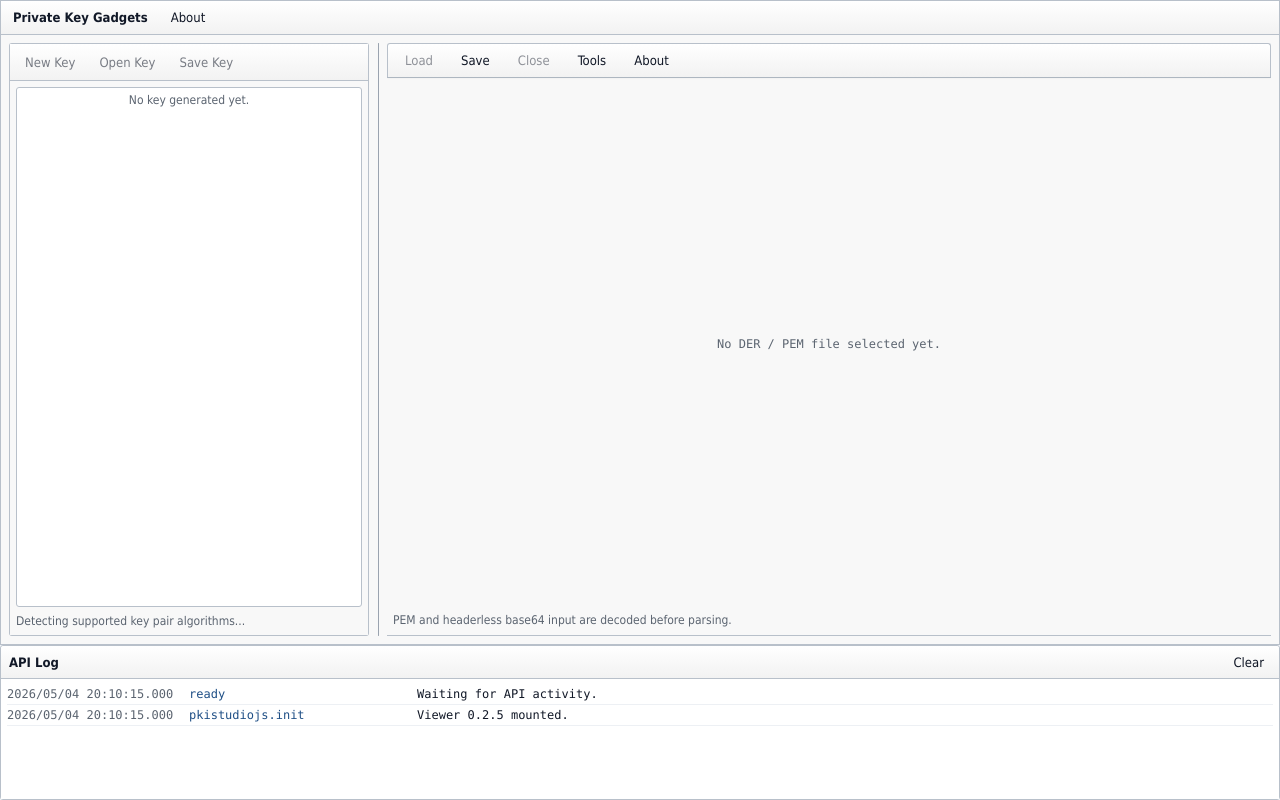
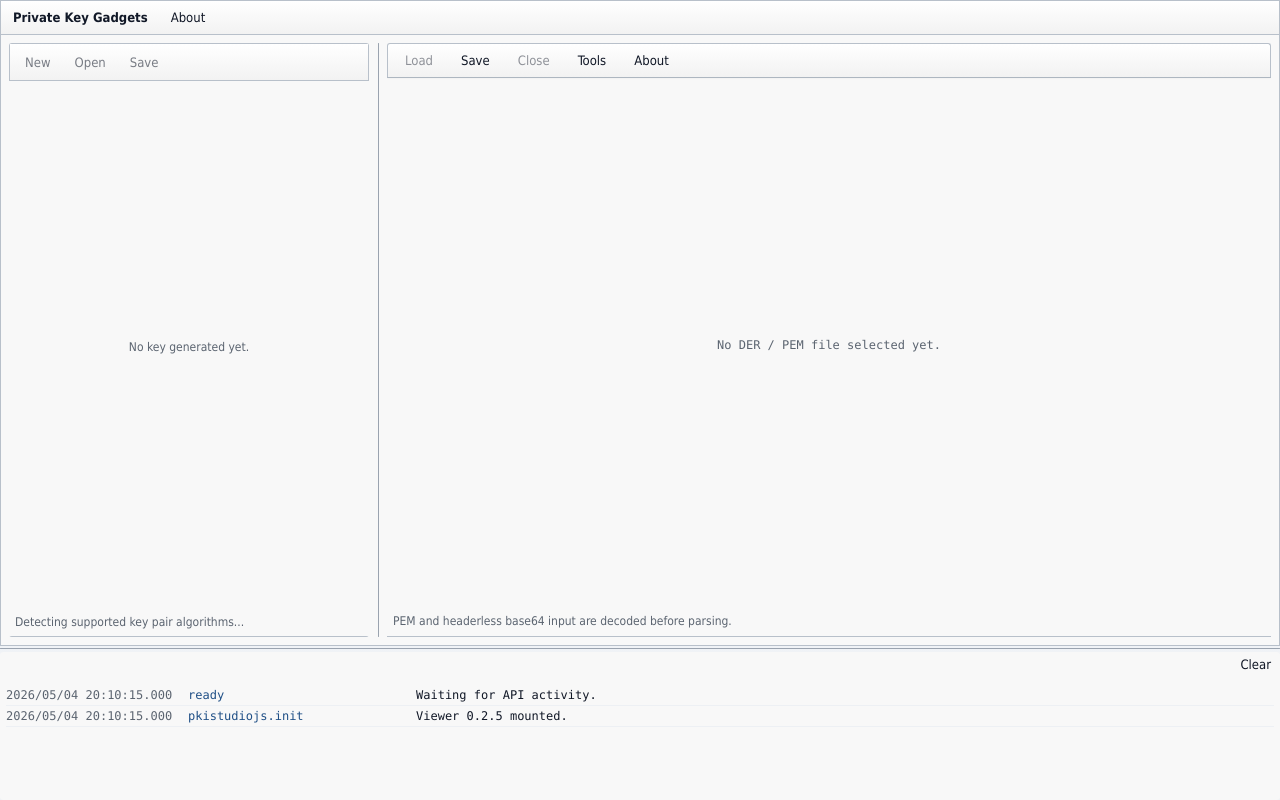
Before and after one commit to pkistudio/pvkgadgets, a website built with Vite: page index.html in a window 1280 px wide. Built offline with nearby package versions, Linux system fonts and the light colour scheme; files whose address does not match are found by name.

Commit message:
Refine pane layout and resizing
Fixes #14

```diff
--- a/package.json
+++ b/package.json
@@ -1,6 +1,6 @@
 {
   "name": "pvkgadgets",
-  "version": "0.0.6",
+  "version": "0.0.7",
   "private": true,
   "type": "module",
   "scripts": {
--- a/src/main.ts
+++ b/src/main.ts
@@ -134,7 +134,7 @@ const KEY_ALGORITHM_CANDIDATES: KeyAlgorithmCandidate[] = [
 ];
 
 const APP_BASE_URL = import.meta.env.BASE_URL;
-const APP_VERSION = '0.0.6';
+const APP_VERSION = '0.0.7';
 
 const EMBEDDED_VIEWER_STYLES = `
 :host {
@@ -235,11 +235,11 @@ app.innerHTML = `
       <section class="panel key-panel" aria-label="Generated key material">
         <nav class="key-menu" aria-label="Key actions">
           <div class="menu-group">
-            <button id="newKeyButton" type="button" aria-haspopup="menu" aria-expanded="false">New Key</button>
+            <button id="newKeyButton" type="button" aria-haspopup="menu" aria-expanded="false">New</button>
             <div id="algorithmMenu" class="submenu" role="menu" hidden></div>
           </div>
-          <button id="openKeyButton" type="button">Open Key</button>
-          <button id="saveKeyButton" type="button">Save Key</button>
+          <button id="openKeyButton" type="button">Open</button>
+          <button id="saveKeyButton" type="button">Save</button>
           <input id="openKeyInput" class="visually-hidden" type="file" accept=".p12,.pfx,application/pkcs12,application/x-pkcs12" />
           <input id="certificateInput" class="visually-hidden" type="file" accept=".cer,.crt,.der,.pem,application/pkix-cert,application/x-x509-ca-cert" />
         </nav>
@@ -279,9 +279,9 @@ app.innerHTML = `
         <div id="viewerMount" data-pkistudio-mount></div>
       </section>
     </section>
+    <div id="apiLogResizer" class="api-log-resizer" role="separator" aria-label="Resize API log" aria-orientation="horizontal" tabindex="0"></div>
     <section class="api-log-panel panel" aria-label="API log">
       <header class="api-log-header">
-        <strong>API Log</strong>
         <button id="clearApiLogButton" type="button">Clear</button>
       </header>
       <div id="apiLogList" class="api-log-list" role="log" aria-live="polite" aria-relevant="additions"></div>
@@ -381,6 +381,7 @@ const aboutButton = query<HTMLButtonElement>('#aboutButton');
 const newKeyButton = query<HTMLButtonElement>('#newKeyButton');
 const workspace = query<HTMLElement>('.workspace');
 const paneResizer = query<HTMLElement>('#paneResizer');
+const apiLogResizer = query<HTMLElement>('#apiLogResizer');
 const openKeyButton = query<HTMLButtonElement>('#openKeyButton');
 const saveKeyButton = query<HTMLButtonElement>('#saveKeyButton');
 const openKeyInput = query<HTMLInputElement>('#openKeyInput');
@@ -407,6 +408,7 @@ const keyTree = query<HTMLElement>('#keyTree');
 const formNotice = query<HTMLElement>('#formNotice');
 const viewerMount = query<HTMLElement>('#viewerMount');
 const apiLogList = query<HTMLElement>('#apiLogList');
+const apiLogPanel = query<HTMLElement>('.api-log-panel');
 const clearApiLogButton = query<HTMLButtonElement>('#clearApiLogButton');
 const pkcs12PasswordDialog = query<HTMLDialogElement>('#pkcs12PasswordDialog');
 const pkcs12PasswordTitle = query<HTMLElement>('#pkcs12PasswordTitle');
@@ -457,6 +459,7 @@ const CERTIFICATE_KEY_USAGES: CertificateKeyUsage[] = [
 
 applyRequestedTheme();
 setupPaneResizer();
+setupApiLogResizer();
 logApi('ready', 'Waiting for API activity.');
 setBusy(true);
 
@@ -1899,9 +1902,55 @@ function setupPaneResizer(): void {
   });
 }
 
+function setupApiLogResizer(): void {
+  const savedHeightText = localStorage.getItem('pvkgadgets.apiLogListHeight');
+  const savedHeight = savedHeightText === null ? NaN : Number(savedHeightText);
+  const initialHeight = Number.isFinite(savedHeight) ? savedHeight : apiLogList.getBoundingClientRect().height || 120;
+  setApiLogListHeight(initialHeight, false);
+
+  apiLogResizer.addEventListener('pointerdown', (event) => {
+    if (isSingleColumnLayout()) return;
+
+    event.preventDefault();
+    apiLogResizer.setPointerCapture(event.pointerId);
+    document.querySelector<HTMLElement>('.shell')?.classList.add('resizing-rows');
+    updateApiLogHeightFromPointer(event.clientY);
+  });
+
+  apiLogResizer.addEventListener('pointermove', (event) => {
+    if (!apiLogResizer.hasPointerCapture(event.pointerId)) return;
+    updateApiLogHeightFromPointer(event.clientY);
+  });
+
+  apiLogResizer.addEventListener('pointerup', finishApiLogResize);
+  apiLogResizer.addEventListener('pointercancel', finishApiLogResize);
+
+  apiLogResizer.addEventListener('keydown', (event) => {
+    if (isSingleColumnLayout()) return;
+    if (event.key !== 'ArrowUp' && event.key !== 'ArrowDown' && event.key !== 'Home' && event.key !== 'End') return;
+
+    event.preventDefault();
+    const currentHeight = Number(getComputedStyle(apiLogList).getPropertyValue('--api-log-list-height').replace('px', '')) || apiLogList.getBoundingClientRect().height || 120;
+    if (event.key === 'Home') setApiLogListHeight(getApiLogHeightBounds().min);
+    else if (event.key === 'End') setApiLogListHeight(getApiLogHeightBounds().max);
+    else setApiLogListHeight(currentHeight + (event.key === 'ArrowUp' ? 24 : -24));
+  });
+
+  window.addEventListener('resize', () => {
+    if (isSingleColumnLayout()) return;
+    const currentHeight = Number(getComputedStyle(apiLogList).getPropertyValue('--api-log-list-height').replace('px', '')) || apiLogList.getBoundingClientRect().height || 120;
+    setApiLogListHeight(currentHeight, false);
+  });
+}
+
 function finishPaneResize(event: PointerEvent): void {
   if (paneResizer.hasPointerCapture(event.pointerId)) paneResizer.releasePointerCapture(event.pointerId);
   workspace.classList.remove('resizing');
+}
+
+function finishApiLogResize(event: PointerEvent): void {
+  if (apiLogResizer.hasPointerCapture(event.pointerId)) apiLogResizer.releasePointerCapture(event.pointerId);
+  document.querySelector<HTMLElement>('.shell')?.classList.remove('resizing-rows');
 }
 
 function updateKeyPanelWidthFromPointer(clientX: number): void {
@@ -1917,6 +1966,21 @@ function setKeyPanelWidth(width: number, persist = true): void {
   paneResizer.setAttribute('aria-valuemax', String(bounds.max));
   paneResizer.setAttribute('aria-valuenow', String(clampedWidth));
   if (persist) localStorage.setItem('pvkgadgets.keyPanelWidth', String(clampedWidth));
+}
+
+function updateApiLogHeightFromPointer(clientY: number): void {
+  const bounds = getApiLogHeightBounds();
+  setApiLogListHeight(bounds.bottom - clientY - bounds.resizerHeight - bounds.headerHeight - bounds.panelVerticalExtras);
+}
+
+function setApiLogListHeight(height: number, persist = true): void {
+  const bounds = getApiLogHeightBounds();
+  const clampedHeight = Math.round(Math.min(Math.max(height, bounds.min), bounds.max));
+  apiLogList.style.setProperty('--api-log-list-height', `${clampedHeight}px`);
+  apiLogResizer.setAttribute('aria-valuemin', String(bounds.min));
+  apiLogResizer.setAttribute('aria-valuemax', String(bounds.max));
+  apiLogResizer.setAttribute('aria-valuenow', String(clampedHeight));
+  if (persist) localStorage.setItem('pvkgadgets.apiLogListHeight', String(clampedHeight));
 }
 
 function getPaneWidthBounds(): { left: number; min: number; max: number } {
@@ -1934,6 +1998,30 @@ function getPaneWidthBounds(): { left: number; min: number; max: number } {
     left: rect.left + borderLeft + paddingLeft,
     min,
     max: Math.max(min, contentWidth - splitterWidth - (columnGap * 2) - minViewerWidth)
+  };
+}
+
+function getApiLogHeightBounds(): { bottom: number; min: number; max: number; resizerHeight: number; headerHeight: number; panelVerticalExtras: number } {
+  const shell = query<HTMLElement>('.shell');
+  const shellRect = shell.getBoundingClientRect();
+  const workspaceRect = workspace.getBoundingClientRect();
+  const panelStyle = getComputedStyle(apiLogPanel);
+  const headerHeight = query<HTMLElement>('.api-log-header').getBoundingClientRect().height;
+  const resizerHeight = apiLogResizer.getBoundingClientRect().height || 6;
+  const panelVerticalExtras = (Number.parseFloat(panelStyle.borderTopWidth) || 0)
+    + (Number.parseFloat(panelStyle.borderBottomWidth) || 0)
+    + (Number.parseFloat(panelStyle.paddingTop) || 0)
+    + (Number.parseFloat(panelStyle.paddingBottom) || 0);
+  const min = 60;
+  const minWorkspaceHeight = 260;
+  const availableHeight = shellRect.height - (workspaceRect.top - shellRect.top) - resizerHeight - headerHeight - panelVerticalExtras;
+  return {
+    bottom: shellRect.bottom,
+    min,
+    max: Math.max(min, availableHeight - minWorkspaceHeight),
+    resizerHeight,
+    headerHeight,
+    panelVerticalExtras
   };
 }
 
--- a/src/styles.css
+++ b/src/styles.css
@@ -230,6 +230,11 @@ select {
   cursor: col-resize;
 }
 
+.shell.resizing-rows {
+  user-select: none;
+  cursor: row-resize;
+}
+
 .pane-resizer {
   position: relative;
   align-self: stretch;
@@ -248,6 +253,24 @@ select {
   outline: none;
 }
 
+.api-log-resizer {
+  position: relative;
+  flex: 0 0 6px;
+  min-height: 6px;
+  border: 1px solid transparent;
+  border-radius: 3px;
+  background: linear-gradient(0deg, transparent 0 2px, var(--splitter) 2px 3px, transparent 3px 6px);
+  cursor: row-resize;
+}
+
+.api-log-resizer:hover,
+.api-log-resizer:focus-visible,
+.shell.resizing-rows .api-log-resizer {
+  border-color: var(--hover-border);
+  background-color: var(--hover-bg);
+  outline: none;
+}
+
 .panel {
   border: 1px solid var(--panel-border);
   border-radius: 3px;
@@ -258,22 +281,19 @@ select {
 .api-log-panel {
   flex: 0 0 auto;
   margin-top: 0;
+  border: 0;
   padding: 0;
+  background: var(--window);
 }
 
 .api-log-header {
   display: flex;
   align-items: center;
-  justify-content: space-between;
-  gap: 8px;
-  border-bottom: 1px solid var(--panel-border);
-  border-radius: 3px 3px 0 0;
-  padding: 4px 6px 4px 8px;
-  background: linear-gradient(var(--chrome-start), var(--chrome));
-}
-
-.api-log-header strong {
-  font-weight: 700;
+  justify-content: flex-end;
+  border-bottom: 0;
+  border-radius: 0;
+  padding: 0 0 4px;
+  background: transparent;
 }
 
 .api-log-header button {
@@ -294,11 +314,11 @@ select {
 .api-log-list {
   display: grid;
   align-content: start;
-  height: clamp(86px, 15dvh, 160px);
+  height: var(--api-log-list-height, clamp(86px, 15dvh, 160px));
   min-height: 0;
   overflow: auto;
   padding: 5px 6px;
-  background: var(--panel);
+  background: transparent;
   font-family: Consolas, "Courier New", monospace;
   font-size: 12px;
   line-height: 1.35;
@@ -385,7 +405,9 @@ button:disabled {
   align-items: stretch;
   gap: 6px;
   min-height: 0;
-  border: 1px solid var(--panel-border);
+  border: 0;
+  border-top: 1px solid var(--panel-border);
+  border-bottom: 1px solid var(--panel-border);
   border-radius: 0;
   padding: 6px;
   background: var(--window);
@@ -519,10 +541,10 @@ button:disabled {
   flex: 1 1 auto;
   min-height: 0;
   overflow: auto;
-  border: 1px solid var(--panel-border);
+  border: 0;
   border-radius: 3px;
   padding: 4px 6px;
-  background: var(--panel);
+  background: transparent;
   font-family: Consolas, "Courier New", monospace;
   font-size: 12px;
   line-height: 1.35;
@@ -530,6 +552,8 @@ button:disabled {
 
 .tree.empty {
   display: grid;
+  grid-template-rows: minmax(0, 1fr);
+  align-content: stretch;
   place-items: center;
   color: var(--muted);
   font-family: Tahoma, "MS UI Gothic", "Yu Gothic UI", system-ui, sans-serif;
@@ -954,6 +978,10 @@ button:disabled {
     display: none;
   }
 
+  .api-log-resizer {
+    display: none;
+  }
+
   #viewerMount {
     height: min(620px, 70dvh);
     min-height: 420px;
```
Also changed, not shown: README.md, 1 other file.
